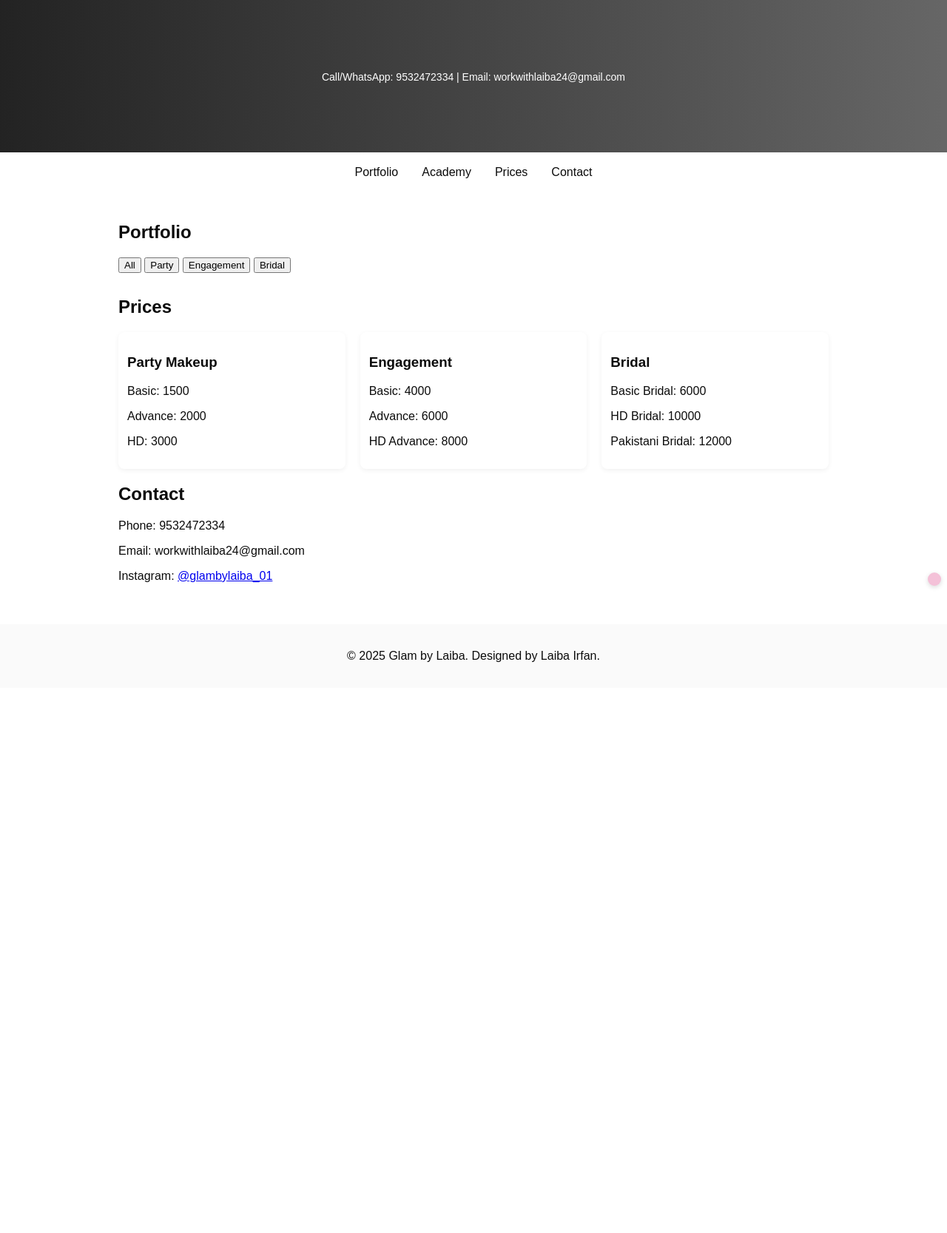
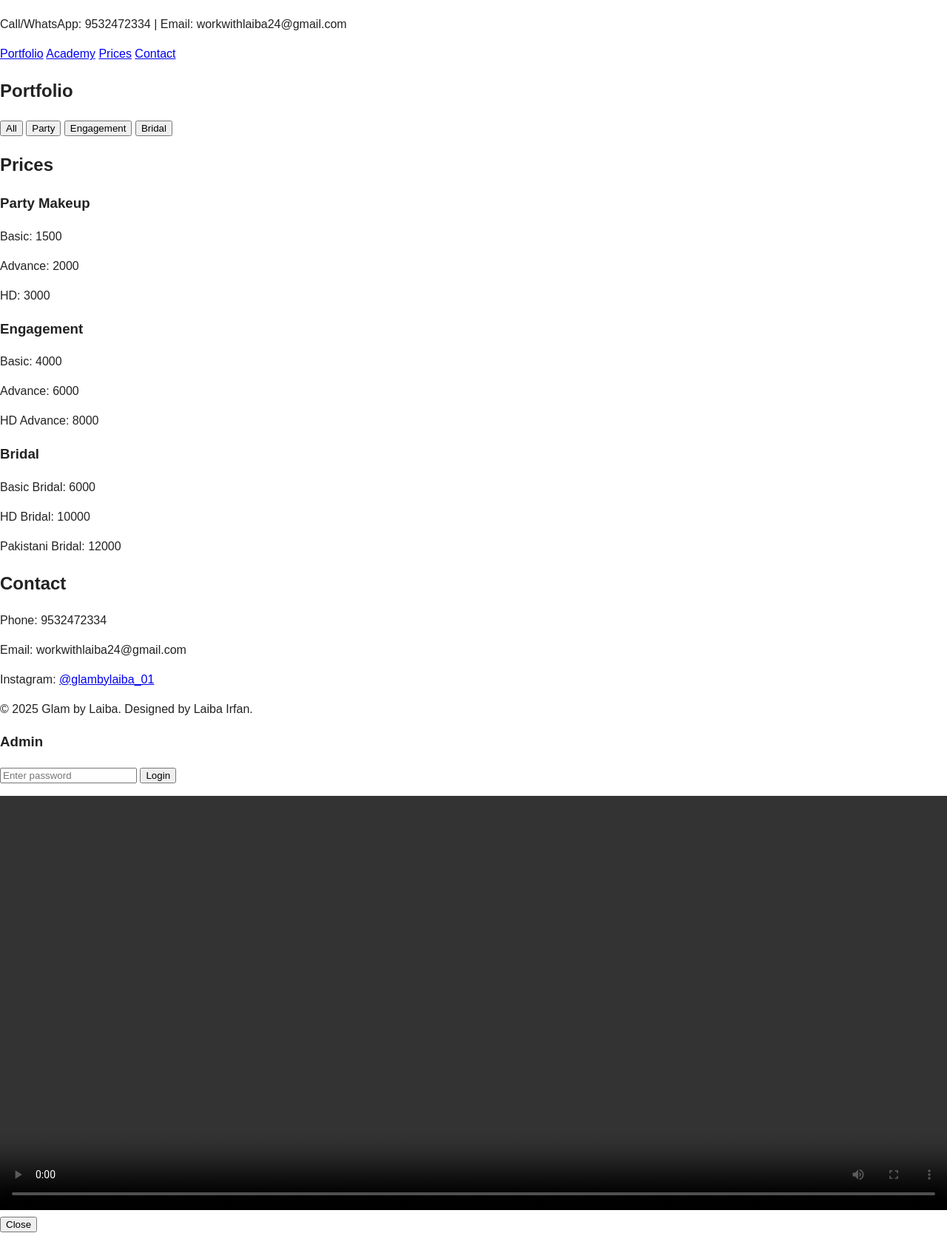
Before and after one commit to faizandgreate-lang/glam_by_laiba, a Flask app: template templates/index.html in a window 1280 px wide. Shown: the whole page at 74% size. Before the commit the page ends 895 px from the top, so only its background shows below. Run offline with Flask 3, Linux system fonts and the light colour scheme; the template is opened without the code that fills it, so the values that code supplies are empty; parts of the project's set-up code (start-up, migrations or seed data) failed here and were passed over.

Commit message:
Update style.css

```diff
--- a/static/css/style.css
+++ b/static/css/style.css
@@ -1,23 +1,34 @@
-:root{--pink:#f4c1d8;--black:#0b0b0b;--bg:#fff}
-*{box-sizing:border-box}
-body{font-family:Arial,Helvetica,sans-serif;margin:0;color:var(--black);background:var(--bg)}
-.container{max-width:1000px;margin:0 auto;padding:20px}
-.hero{background:linear-gradient(90deg, rgba(11,11,11,0.9), rgba(0,0,0,0.6));color:white;padding:60px 20px;text-align:center}
-#site-title{font-size:28px;margin:0}
-.tagline{color:var(--pink);margin-top:8px}
-.contact{margin-top:8px;font-size:14px}
-.nav{display:flex;gap:12px;justify-content:center;padding:12px;background:#fff;position:sticky;top:0;z-index:20}
-.nav a{color:var(--black);text-decoration:none;padding:6px 10px;border-radius:6px}
-.gallery{display:flex;flex-wrap:wrap;gap:10px;margin-top:12px}
-.gallery .media{width:calc(33% - 10px);position:relative}
-.gallery img{width:100%;height:150px;object-fit:cover;border-radius:8px}
-.video-thumb{position:relative}
-.play-btn{position:absolute;left:50%;top:50%;transform:translate(-50%,-50%);background:var(--pink);border:none;padding:8px 10px;border-radius:50%;font-size:18px}
-.prices-grid{display:flex;gap:20px;margin-top:12px}
-.prices-grid > div{flex:1;background:#fff;border-radius:8px;padding:12px;box-shadow:0 2px 6px rgba(0,0,0,0.06)}
-#admin-dot{position:fixed;right:8px;bottom:8px;width:18px;height:18px;background:var(--pink);border-radius:50%;cursor:pointer;box-shadow:0 2px 6px rgba(0,0,0,0.15)}
-.modal{display:none;position:fixed;left:0;top:0;width:100%;height:100%;background:rgba(0,0,0,0.6);align-items:center;justify-content:center}
-.modal .modal-content{background:white;max-width:560px;margin:20px auto;padding:18px;border-radius:8px}
-.error{color:red}
-.footer{padding:18px;text-align:center;background:#fafafa;margin-top:20px}
-@media (max-width:600px){.gallery .media{width:calc(50% - 10px)}.prices-grid{flex-direction:column}}
+/* Global site styles */
+body {
+    font-family: 'Poppins', sans-serif;
+    color: #222;
+    margin: 0;
+    padding: 0;
+    background: #fff;
+    line-height: 1.5;
+}
+
+img, video {
+    max-width: 100%;
+    height: auto;
+    object-fit: cover;
+}
+
+.editable {
+    outline: 2px dashed transparent;
+    transition: outline 0.3s;
+}
+
+.editable:focus {
+    outline: 2px dashed #f06292;
+}
+
+.btn {
+    padding: 12px 25px;
+    font-size: 1rem;
+    border-radius: 25px;
+    border: none;
+    cursor: pointer;
+    background: #f06292;
+    color: #fff;
+}
```
